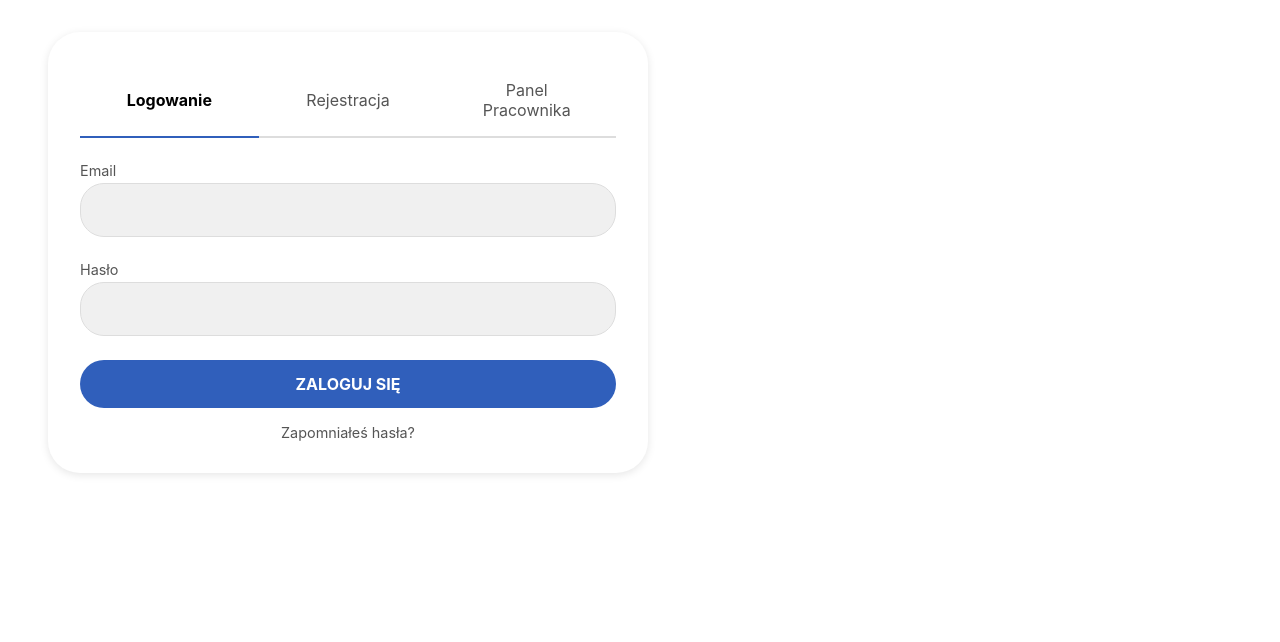
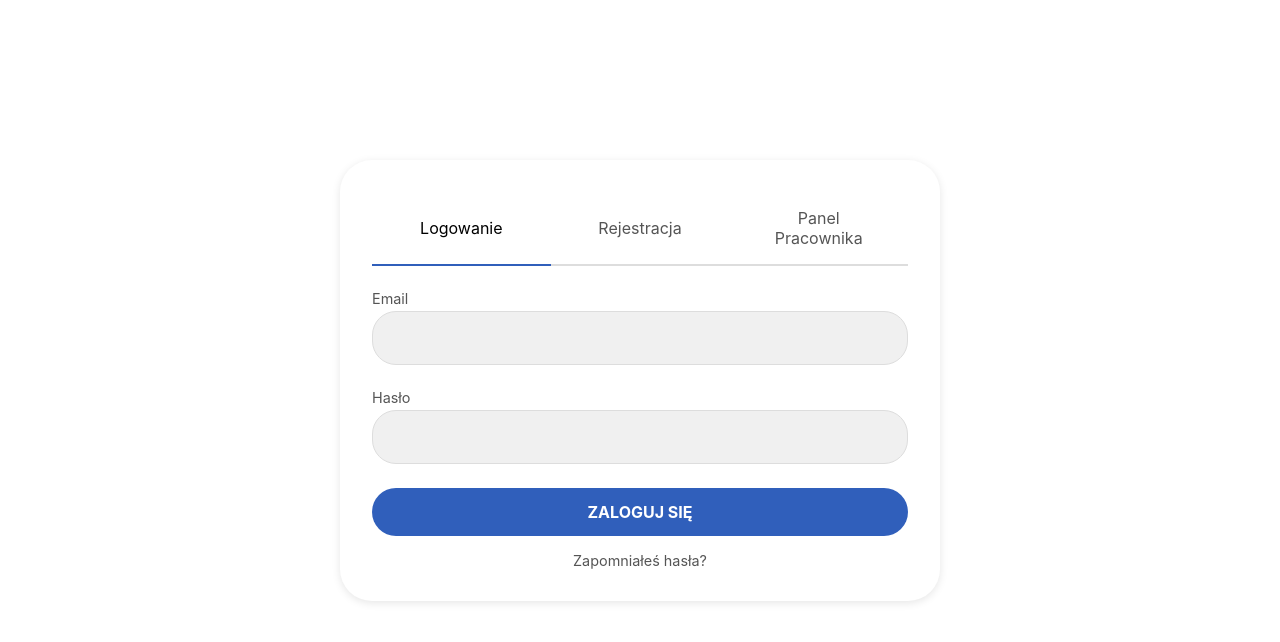
Before and after one commit to GGTeacherOP/Sklep_Muzyczny_Laskowski_Solek, a PHP site: page /profile.html in a window 1280 px wide. Shown: the part 116-758 px from the top of the page. Run offline with PHP 8.4, Linux system fonts and the light colour scheme; some libraries are stand-ins or nearby versions; grey boxes are pictures that could not be loaded.

Commit message:
naprawienie wygladu podstrony logowania

```diff
--- a/global.css
+++ b/global.css
@@ -107,6 +107,8 @@ a {
 }
 
 main {
+  display: flex;
+  flex-direction: column;
   padding: var(--spacing-sm);
 }
 
--- a/profile.css
+++ b/profile.css
@@ -1,15 +1,20 @@
 @import "./global.css";
+
+html, body, main {
+  width: 100%;
+  height: 100%;
+}
 
 .login-container {
   width: 100%;
+  align-self: center;
   max-width: 600px;
-  margin: var(--spacing-lg);
+  margin-top: calc(var(--spacing-lg) * 4);
   padding: var(--spacing-lg);
   border-radius: var(--radius-lg);
   background-color: var(--primary-bg);
   box-shadow: 0 2px 8px rgba(0, 0, 0, 0.1);
   max-height: 100vh;
-  overflow-y: auto;
 }
 
 .login-tabs {
@@ -37,7 +42,6 @@
 }
 
 .login-tab.active {
-  font-weight: bold;
   color: var(--highlight-color);
   border-bottom-color: var(--form-button-bg);
 }
@@ -130,7 +134,7 @@
   }
 
   .login-container {
-    margin: var(--spacing-xs);
+    margin-top: calc(var(--spacing-lg) * 3);
     padding: var(--spacing-sm);
   }
 
--- a/profile.html
+++ b/profile.html
@@ -46,7 +46,7 @@
     </nav>
   </header>
 
-  <div class="login-container fade-in">
+  <div class="login-container">
     <div class="login-tabs">
       <button class="login-tab active" data-tab="login">Logowanie</button>
       <button class="login-tab" data-tab="register">Rejestracja</button>
```
